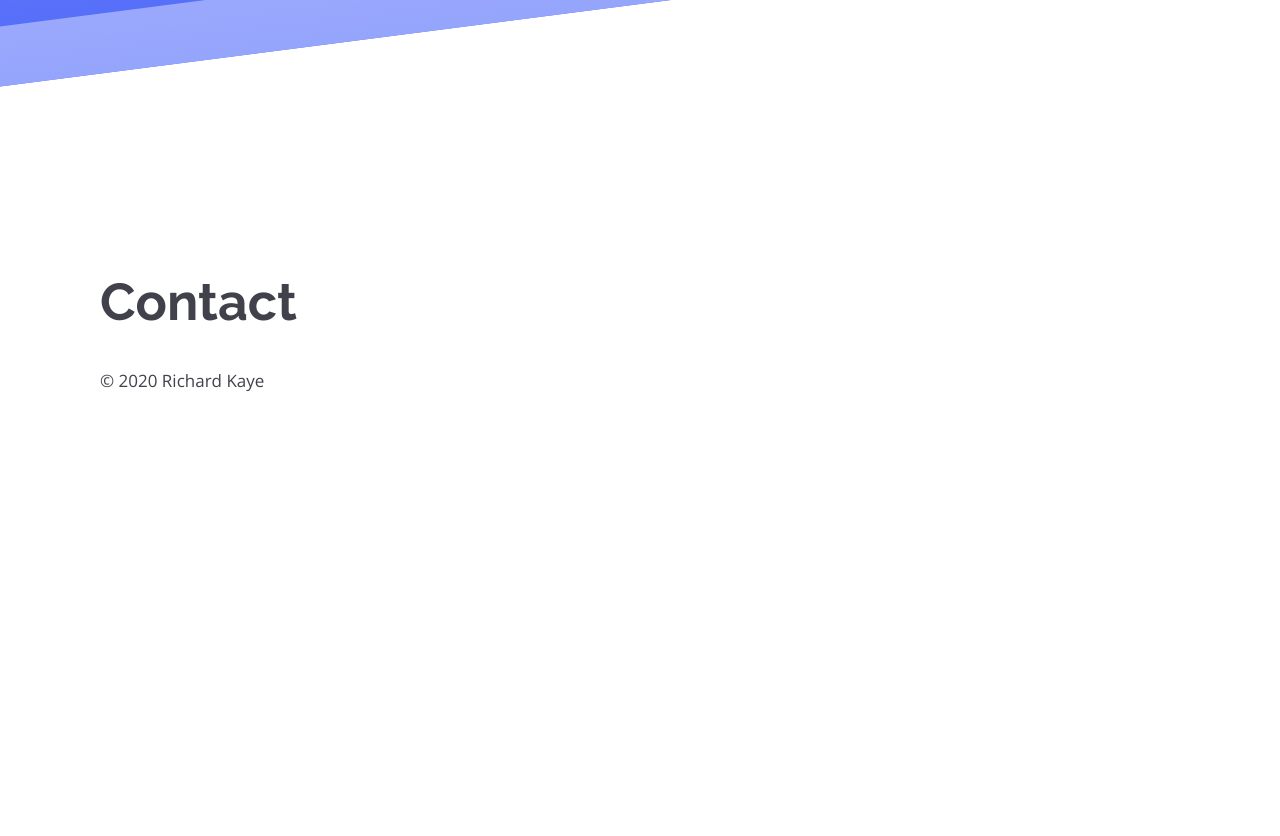
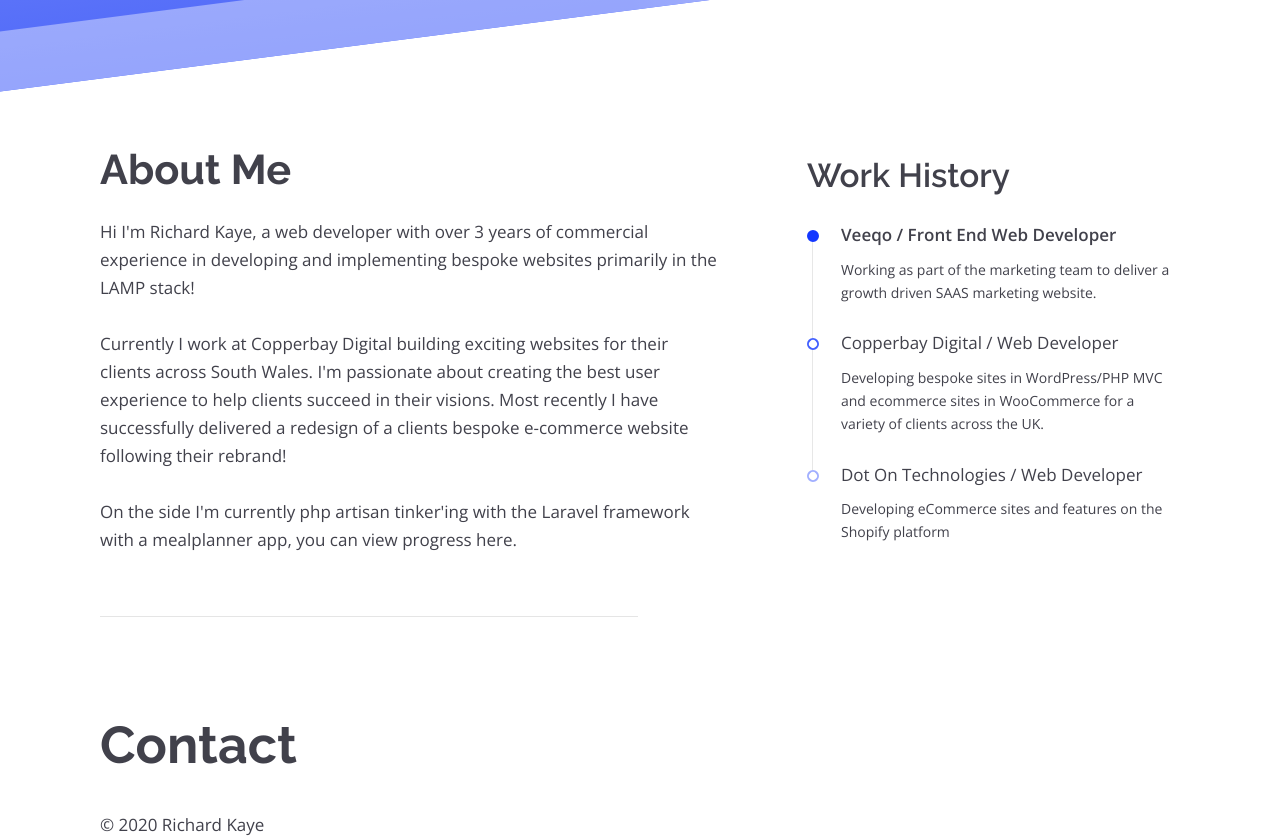
Before and after one commit to richk727/gatsby-portfolio-site, a Gatsby site: page / in a window 1280 px wide. Shown: the part 640-1476 px from the top of the page. Before the commit the page ends 1032 px from the top, so only its background shows below. Built offline with nearby package versions, Linux system fonts and the light colour scheme; Gatsby itself is replaced by a stand-in of ours.

Commit message:
Add About section
Fixed Google fonts not being loaded

```diff
--- a/gatsby-config.js
+++ b/gatsby-config.js
@@ -42,19 +42,14 @@ module.exports = {
       }
     },
     {
-      resolve: `gatsby-plugin-prefetch-google-fonts`,
+      resolve: `gatsby-plugin-google-fonts`,
       options: {
         fonts: [
-          {
-            family: `Raleway`,
-            variants: [`600`, `700`]
-          },
-          {
-            family: `Open Sans`,
-            variants: [`300`, `400`, `600`]
-          },
+          `Raleway\:600,700`,
+          `Open Sans\:300,400,600` // you can also specify font weights and styles
         ],
-      },
+        display: 'swap'
+      }
     }
     // this (optional) plugin enables Progressive Web App + Offline functionality
     // To learn more, visit: https://gatsby.dev/offline
--- a/package.json
+++ b/package.json
@@ -9,9 +9,9 @@
     "gatsby": "^2.23.12",
     "gatsby-image": "^2.4.13",
     "gatsby-plugin-anchor-links": "^1.1.1",
+    "gatsby-plugin-google-fonts": "^1.0.1",
     "gatsby-plugin-manifest": "^2.4.14",
     "gatsby-plugin-offline": "^3.2.13",
-    "gatsby-plugin-prefetch-google-fonts": "^1.4.3",
     "gatsby-plugin-react-helmet": "^3.3.6",
     "gatsby-plugin-sharp": "^2.6.33",
     "gatsby-plugin-styled-components": "^3.3.10",
--- /dev/null
+++ b/src/components/about.js
@@ -0,0 +1,139 @@
+import React from "react"
+import styled from 'styled-components'
+
+import Container from "../components/container"
+
+
+const AboutGrid = styled.div`
+    display: grid;
+    column-gap: 2rem;
+    grid-template-columns: 1fr;
+    margin-bottom: 5rem;
+
+    &:after {
+        content: '';
+        position: relative;
+        height: 1px;
+        width: 80%;
+        margin-top: 2rem;
+        background: #000;
+        opacity: 0.1;
+    }
+
+    @media (min-width: 768px) {
+        column-gap: 2rem;
+        grid-template-columns: 1fr 373px;
+    }
+    @media (min-width: 1024px) {
+        column-gap: 2rem;
+    }
+`;
+const AboutContent = styled.div`
+    max-width: 623px;
+`;
+
+const WorkHistory = styled.div`
+    position: relative;
+    padding-top: 0.75rem;
+`;
+
+const HistoryCard = styled.div`
+    position: relative;
+    padding-bottom: 1.5rem;
+    padding-left: 2rem;
+    border-radius: 5px;
+
+    .title {
+        font-size: 1rem;
+        margin-bottom: 0.5rem;
+    }
+
+    &:not(:last-of-type) {
+        &:before {
+            content: '';
+            position: absolute;
+            top: 9px;
+            left: 5px;
+            height: 100%;
+            width: 1px;
+            background: rgba(20, 20, 20, 0.1);
+        }
+    }
+
+    &:first-of-type {
+        .title {
+            font-weight: 600;
+        }
+        &:after {
+            border-color: var(--primary-accent);
+            background: var(--primary-accent);
+        }
+    }
+    &:nth-of-type(2) {
+        &:after {
+            border-color: #425fff;
+        }
+    }
+    &:last-of-type {
+        &:after {
+            border-color: #a1afff;
+        }
+    }
+
+    &:after {
+        content: '';
+        position: absolute;
+        top: 9px;
+        left: 0;
+        height: 12px;
+        width: 12px;
+        background: #fff;
+        border: 2px solid var(--primary-accent);
+        border-radius: 50%;
+        transform: rotate(45deg);
+    }
+
+    h3 {
+        margin-bottom: 0.5rem;
+    }
+    p {
+        margin: 0;
+        font-size: 14px;
+    }
+`;
+
+const About = () => (
+    <section id="about">
+      <Container>
+          <AboutGrid>
+            <AboutContent>
+                <header>
+                    <h2>About Me</h2>
+                </header>
+                <p>Hi I'm Richard Kaye, a web developer with over 3 years of commercial experience in developing and implementing bespoke websites primarily in the LAMP stack!</p>
+                <p>Currently I work at Copperbay Digital building exciting websites for their clients across South Wales. I'm passionate about creating the best user experience to help clients succeed in their visions. Most recently I have successfully delivered a redesign of a clients bespoke e-commerce website following their rebrand!</p>
+                <p>On the side I'm currently php artisan tinker'ing with the Laravel framework with a mealplanner app, you can view progress here.</p>
+            </AboutContent>
+            <WorkHistory>
+                <h3>Work History</h3>
+                <HistoryCard>
+                    <p className="title">Veeqo / Front End Web Developer</p>
+                    <p class="text-sm">Working as part of the marketing team to deliver a growth driven SAAS marketing website.</p>
+                </HistoryCard>
+                <HistoryCard>
+                    <p className="title">Copperbay Digital / Web Developer</p>
+                    <p class="text-sm">Developing bespoke sites in WordPress/PHP MVC and ecommerce sites in WooCommerce for a variety of clients across the UK.</p>
+                </HistoryCard>
+                <HistoryCard>
+                    <p className="title">Dot On Technologies / Web Developer</p>
+                    <p class="text-sm">Developing eCommerce sites and features on the Shopify platform</p>
+                </HistoryCard>
+            </WorkHistory>
+          </AboutGrid>
+
+
+      </Container>
+    </section>
+)
+
+export default About
--- a/src/components/hero.js
+++ b/src/components/hero.js
@@ -10,7 +10,7 @@ const HeroBody = styled.div`
   padding: 120px 0 350px;
   background: linear-gradient(-7.35deg, #fff 50%, var(--primary-accent) 51%);
   @media (min-width: 768px) {
-    margin-bottom: 15rem;
+    margin-bottom: 7.5rem;
     padding: 165px 0 205px;
   }
 `;
@@ -104,6 +104,7 @@ const HeroText = styled.div`
   }
 
   p {
+    margin-bottom: 1.45rem;
     color: #fff;
     font-size: 0.9rem;
     font-weight: 300;
--- a/src/components/layout.css
+++ b/src/components/layout.css
@@ -3,12 +3,11 @@
   --secondary-accent: #C4B03D;
   --heading-color: #232435;
   --body-color: #41414B;
-  --heading-font: 'Raleway', sans-serif;
+  --heading-font: 'Raleway', serif;
   --body-font: 'Open Sans', sans-serif;
 }
 
 html {
-  font-family: 'Roboto', sans-serif;
   -ms-text-size-adjust: 100%;
   -webkit-text-size-adjust: 100%;
 }
@@ -248,7 +247,7 @@ h2 {
   padding-left: 0;
   padding-right: 0;
   padding-top: 0;
-  margin-bottom: 1.45rem;
+  margin-bottom: 0.75rem;
   color: inherit;
   font-weight: bold;
   text-rendering: optimizeLegibility;
@@ -263,7 +262,7 @@ h3 {
   padding-left: 0;
   padding-right: 0;
   padding-top: 0;
-  margin-bottom: 1.45rem;
+  margin-bottom: 1rem;
   color: inherit;
   font-style: normal;
   font-weight: 600;
@@ -280,7 +279,6 @@ h4 {
   padding-top: 0;
   margin-bottom: 1.45rem;
   color: inherit;
-  font-family: 'Roboto', sans-serif;
   font-weight: bold;
   text-rendering: optimizeLegibility;
   font-size: 1.563rem;
@@ -378,7 +376,8 @@ p {
   padding-left: 0;
   padding-right: 0;
   padding-top: 0;
-  margin-bottom: 1.45rem;
+  margin-bottom: 1.65rem;
+  line-height: 1.65;
 }
 figure {
   margin-left: 0;
@@ -586,7 +585,7 @@ tt,
 code {
   background-color: hsla(0, 0%, 0%, 0.04);
   border-radius: 3px;
-  font-family: "SFMono-Regular", Consolas, "Roboto Mono", "Droid Sans Mono",
+  font-family: "SFMono-Regular", Consolas,
     "Liberation Mono", Menlo, Courier, monospace;
   padding: 0;
   padding-top: 0.2em;
@@ -627,3 +626,7 @@ pre tt:after {
   clip-path: inset(50%);
   border: 0;
 }
+
+.text-sm {
+  font-size: 13.6px;
+}
--- a/src/pages/index.js
+++ b/src/pages/index.js
@@ -4,11 +4,13 @@ import Layout from "../components/layout"
 import SEO from "../components/seo"
 import Container from "../components/container";
 import Hero from "../components/hero"
+import About from "../components/about"
 
 const IndexPage = () => (
   <Layout>
     <SEO title="Home" />
     <Hero/>
+    <About/>
 
     <section id="contact">
       <Container>
```
Also changed, not shown: 1 other file.
